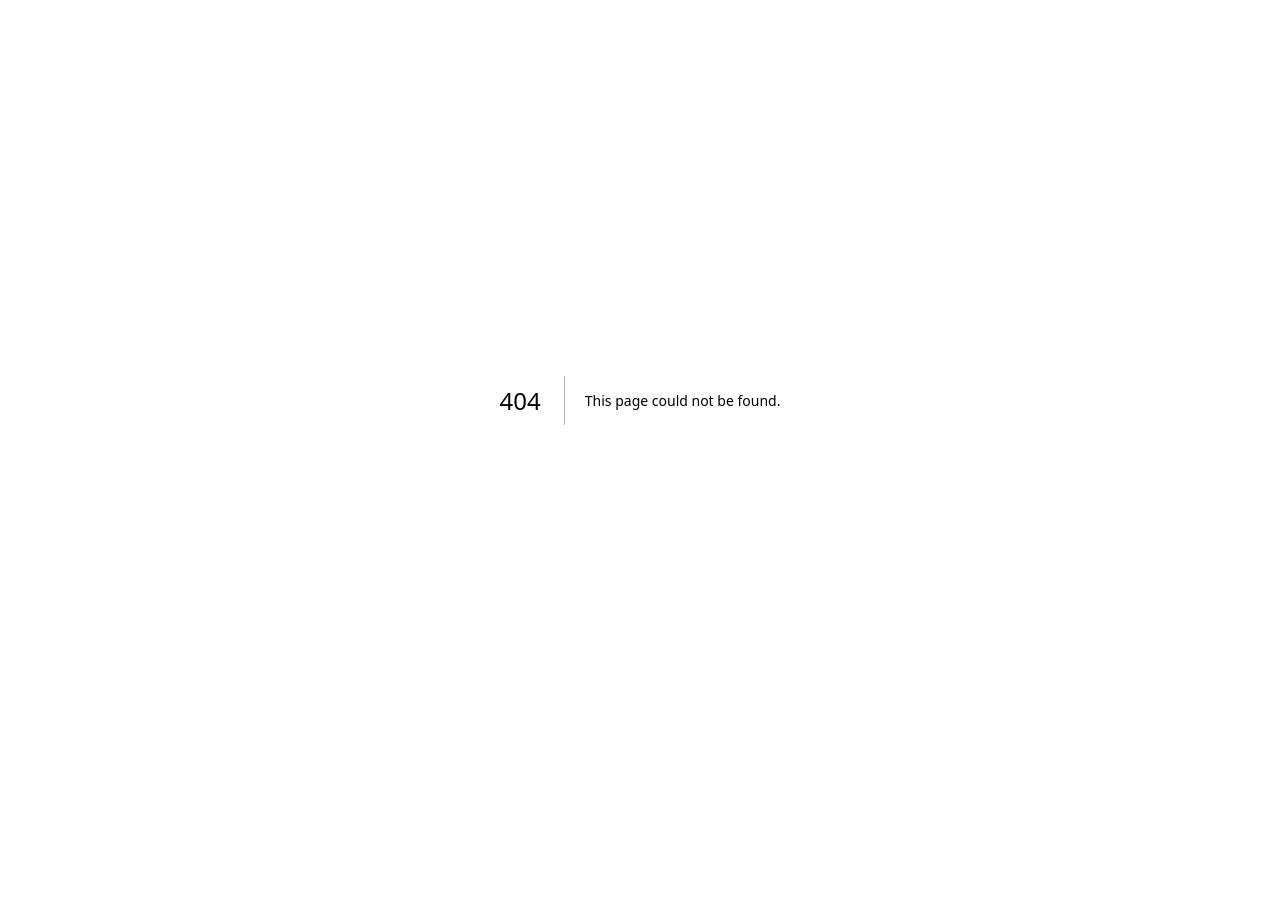
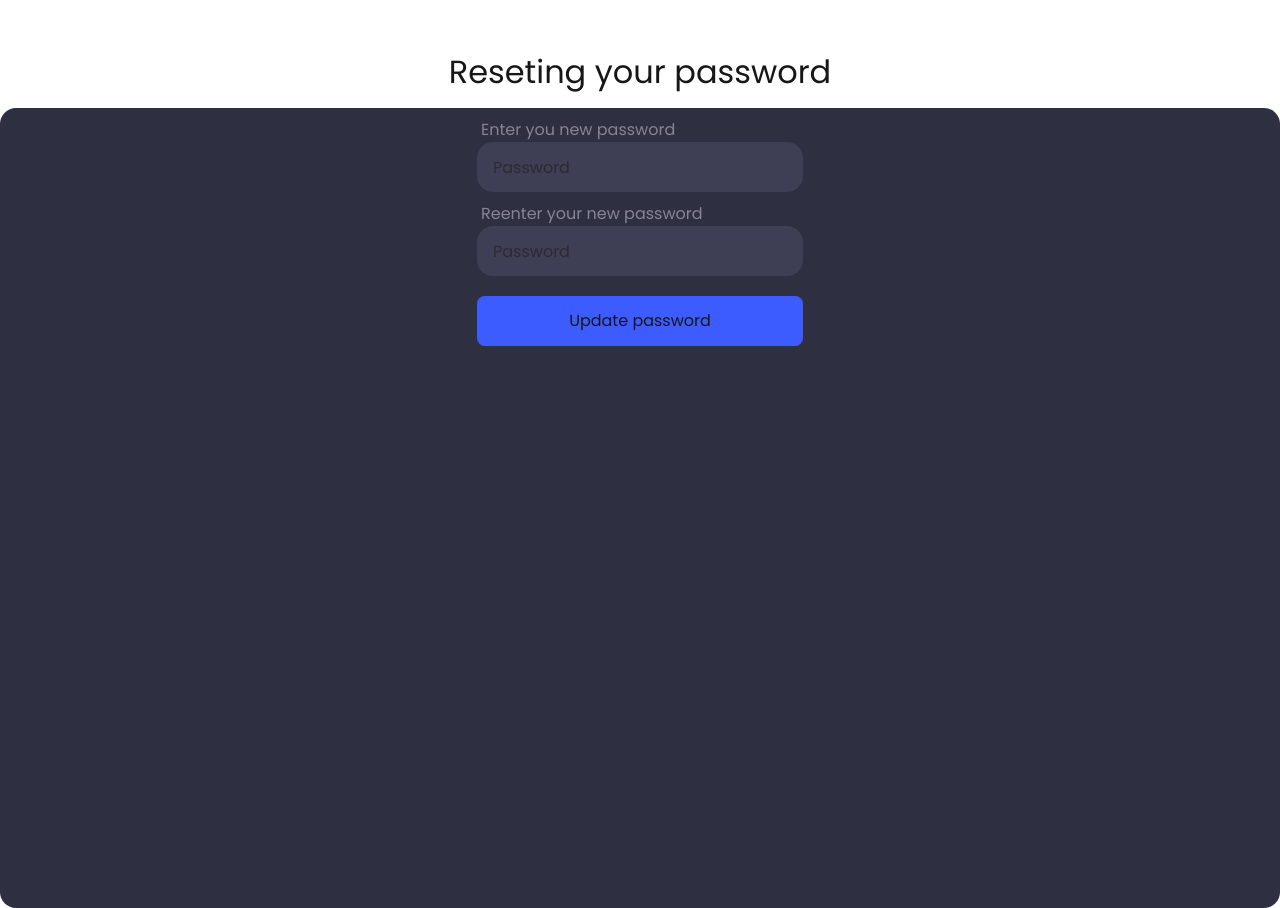
Before and after one commit to DhwtjNepomuceno/course-platform, a Next.js app: page /ResetPassword in a window 1280 px wide. Before the commit this address had no page. Before the commit the page ends 800 px from the top, so only its background shows below. Built offline with nearby package versions, Linux system fonts and the light colour scheme.

Commit message:
Padronizando estilos & ResetButton page & + components

```diff
--- a/src/app/ForgotPassword/page.tsx
+++ b/src/app/ForgotPassword/page.tsx
@@ -24,27 +24,27 @@ export default function ForgotPassword() {
     }
     return (
         <div className="grid place-items-center mt-12">
-            <h1 className="text-[32px]">Forgot my password</h1>
-            <p className="text-center text-gray-400 max-w-100">In order to reset your password, enter your e-mail and we&apos;ll send a code.</p>
+            <h1 className="text-title-t">Forgot my password</h1>
+            <p className="text-center text-[#a8a8c5] max-w-100 text-subtitle-t">In order to reset your password, enter your e-mail and we&apos;ll send a code.</p>
 
-            <div className="min-w-screen min-h-screen bg-gray-700 rounded-2xl mt-3 justify-items-center">
+            <div className="min-w-screen min-h-screen bg-surface-c rounded-2xl mt-3 justify-items-center">
                 <form onSubmit={handleSubmit(handleSubmitFn)}>
 
                     <div className="grid mt-2.5 w-81.5">
                         <label htmlFor="email">Your E-mail</label>
                         <input
-                            className={`bg-gray-600 w-81.5 h-12.5 rounded-lg pl-4 outline-none transition-all hover:bg-gray-500 hover:placeholder:text-gray-300
-                            ${errors.email && "outline outline-red-600"}`}
+                            className={`bg-input-c w-81.5 h-12.5 rounded-lg pl-4 outline-none transition-all hover:bg-gray-500 hover:placeholder:text-gray-300
+                            ${errors.email && "outline outline-error-c"}`}
                             id="email"
                             type="email"
                             placeholder="E-mail"
                             autoComplete="email"
                             {...register('email', { required: true })}
                         />
-                        {errors.email && <span className="text-red-600 text-[12px] max-w-81.5">
+                        {errors.email && <span className="text-error-c text-error-t max-w-81.5">
                             * You must enter your e-mail adress.</span>}
                     </div>
-                    <Link href="/PasswordCode">
+                    <Link href="/ResetPassword">
                         <button
                             className="bg-blue-600 w-81.5 h-12.5 rounded-lg mt-5 mb-1 hover:bg-blue-500"
                             type="submit">Next</button>
@@ -52,7 +52,7 @@ export default function ForgotPassword() {
 
                 </form>
                 <div>
-                    <Link href='/Login' className="text-[12px] mt-4 hover:text-blue-300 hover:underline">Cancel</Link>
+                    <Link href='/Login' className="text-error-t mt-4 hover:text-blue-300 hover:underline">Cancel</Link>
                 </div>
             </div>
 
--- a/src/app/Login/page.tsx
+++ b/src/app/Login/page.tsx
@@ -46,15 +46,15 @@ export default function Login() {
 
   return (
     <div className="grid place-items-center mt-12">
-      <h1 className="text-[32px]">Log In</h1>
+      <h1 className="text-title-t">Log In</h1>
 
-      <div className=" min-w-screen min-h-screen bg-[#2F2F42] rounded-2xl mt-3 justify-items-center">
+      <div className="min-w-screen min-h-screen bg-surface-c rounded-2xl mt-3 justify-items-center">
         <form onSubmit={handleSubmit(handleSubmitFn)}>
 
           <div className="grid mt-2.5 w-81.5">
-            <label className="text-[#858597] ml-1" htmlFor="email">Your E-mail</label>
+            <label className="text-label-c ml-1" htmlFor="email">Your E-mail</label>
             <input
-              className={`bg-[#3E3E55] w-81.5 h-12.5 rounded-2xl pl-4 outline-none transition-all hover:bg-[#61617e] hover:placeholder:text-gray-300
+              className={`bg-input-c w-81.5 h-12.5 rounded-2xl pl-4 outline-none transition-all hover:bg-input-hover-c hover:placeholder:text-placeholder-hover-c
                 ${errors.email && "outline outline-red-600"}`}
               id="email"
               type="email"
@@ -62,14 +62,14 @@ export default function Login() {
               autoComplete="email"
               {...register('email', { required: true })}
             />
-            {errors.email && <span className="text-red-600 text-[12px] max-w-81.5">
+            {errors.email && <span className="text-red-600 text-error-t max-w-81.5">
               * You must enter your e-mail adress.</span>}
           </div>
 
           <div className="grid mt-2.5 w-81.5">
-            <label className="text-[#858597] ml-1" htmlFor="password">Password</label>
+            <label className="text-label-c text-label-t ml-1" htmlFor="password">Password</label>
             <input
-              className={`bg-[#3E3E55] w-81.5 h-12.5 rounded-2xl pl-4 outline-none transition-all hover:bg-[#61617e] hover:placeholder:text-gray-300
+              className={`bg-input-c w-81.5 h-12.5 rounded-2xl pl-4 outline-none transition-all hover:bg-input-hover-c hover:placeholder:text-placeholder-hover-c
                 ${errors.password && "outline outline-red-600"}`}
               id="password"
               type="password"
@@ -79,28 +79,27 @@ export default function Login() {
               {...register('password', { required: true, minLength: 6 })}
             />
             {errors.password?.type === "required" &&
-              <span className="text-red-600 text-[12px] max-w-81.5">
+              <span className="text-red-600 text-error-t max-w-81.5">
                 * You must enter your password.</span>}
             {errors.password?.type === "minLength" &&
-              <span className="text-red-600 text-[12px] max-w-81.5">
+              <span className="text-red-600 text-error-t max-w-81.5">
                 * Your password must be 6 characteres or more.</span>}
           </div>
 
           <div className="w-full text-right">
-            <Link className="text-[14px] text-[#858597] hover:text-[#aeaec0] hover:underline"
+            <Link className="text-[14px] text-label-c hover:text-[#aeaec0] hover:underline"
               href='/ForgotPassword'>Forgot your password?</Link>
           </div>
 
           <button
-            className="bg-[#3D5CFF] w-81.5 h-12.5 rounded-lg mt-5 mb-1 hover:bg-[#5d76f7]"
+            className="bg-button-c w-81.5 h-12.5 rounded-lg mt-5 mb-1 hover:bg-button-hover-c"
             type="submit">Log in</button>
 
         </form>
+
         <div>
-
           <Link href='/Signup' className="text-[14px] text-gray-400 mt-4">Doesn&apos;t have an account?
             <span className="text-[#5d76f7] hover:underline hover:text-[#9aa7e9]"> Sign Up</span></Link>
-
         </div>
 
       </div>
--- a/src/app/PasswordCode/page.tsx
+++ /dev/null
@@ -1,75 +0,0 @@
-"use client"
-
-import { ForgotPasswordForm } from "@/utils"
-import Link from "next/link"
-import { useForm } from "react-hook-form"
-
-export default function ForgotPassword() {
-    const { handleSubmit, formState: { errors } } = useForm<ForgotPasswordForm>()
-
-    async function handleSubmitFn(data: ForgotPasswordForm) {
-        try {
-            const response = await fetch("api/Auth/ForgotPassword", {
-                method: "POST",
-                headers: {
-                    "Content-Type": "application/json"
-                },
-                body: JSON.stringify(data)
-            })
-            const result = await response.json()
-            console.log(result)
-        } catch (error) {
-            console.error(error)
-        }
-    }
-    return (
-
-    <div className="min-h-screen bg-gray-700 rounded-2xl flex flex-col items-center pt-12">
-
-        <form
-            onSubmit={handleSubmit(handleSubmitFn)}
-            className="flex flex-col items-center">
-            <h1 className="text-[32px] mb-4">
-                Forgot my password
-            </h1>
-
-            <p className="text-center text-gray-400">
-                Enter the code sent in your e-mail.
-            </p>
-
-            <p className="text-center text-gray-400 mb-6">
-                Do not forward your code to anyone.
-            </p>
-
-            <div className="flex gap-3 mb-4">
-
-                {[...Array(6)].map((_, i) => (
-                <input
-                key={i}
-                type="text"
-                maxLength={1}
-                autoComplete="none"
-                className="w-12 h-12 bg-gray-600 rounded-xl text-center text-xl outline-none hover:bg-gray-500 focus:ring-2 focus:ring-blue-500 transition-all"/>
-                ))}
-
-            </div>
-                {errors.confirmationCode && (
-                <span className="text-red-600 text-[12px] mb-2">
-                    * You must enter the correct code.
-                </span>
-                )}
-
-                <button
-                    className="bg-blue-600 w-81.5 h-12.5 rounded-lg mt-3 hover:bg-blue-500 transition-all"
-                    type="submit">
-                    Next
-                </button>
-
-                <Link
-                    href="/Login"
-                    className="text-[12px] mt-4 hover:text-blue-300 hover:underline">
-                    Cancel
-                </Link>
-        </form>
-    </div>
-    )}
--- /dev/null
+++ b/src/app/ResetPassword/page.tsx
@@ -0,0 +1,26 @@
+"use client"
+
+import Input from "@/components/Input"
+import Button from "@/components/Button"
+
+export default function ResetPassword() {
+
+    return (
+        <div className="grid place-items-center mt-12">
+            <h1 className="text-title-t">Reseting your password</h1>
+
+
+            <div className="min-w-screen min-h-screen bg-surface-c rounded-2xl mt-3 justify-items-center">
+                <form>
+                    <Input label="Enter you new password" id="newPassword" type="password" placeholder="Password" />
+                    <Input label="Reenter your new password" id="passwordConfirm" type="password" placeholder="Password" />
+                </form>
+                <div>
+                    <Button type="submit">Update password</Button>
+                </div>
+
+            </div>
+        </div>
+
+    )
+}
--- /dev/null
+++ b/src/components/Button/index.tsx
@@ -0,0 +1,8 @@
+export default function Button({children, type, action}: {children: string, type: "submit" | "button", action?: () => void}) {
+
+    return (
+        <button
+            className="bg-button-c w-81.5 h-12.5 rounded-lg mt-5 mb-1 hover:bg-button-hover-c"
+            type={type} onClick={action}>{children}</button>
+    )
+}
--- /dev/null
+++ b/src/components/Input/index.tsx
@@ -0,0 +1,15 @@
+
+export default function Input({label, id, type, placeholder}: {label: string, id: string, type: string, placeholder: string}) {
+
+    return (
+        <div className="grid mt-2.5 w-81.5">
+            <label className="text-label-c text-label-t ml-1" htmlFor={id}>{label}</label>
+            <input
+                className="bg-input-c w-81.5 h-12.5 rounded-2xl pl-4 outline-none transition-all hover:bg-input-hover-c hover:placeholder:text-placeholder-hover-c"
+                id={id}
+                type={type}
+                placeholder={placeholder}
+            />
+        </div>
+    )
+}
--- a/src/styles/globals.css
+++ b/src/styles/globals.css
@@ -8,6 +8,27 @@
 @theme inline {
   --color-background: var(--background);
   --color-foreground: var(--foreground);
+
+  --color-surface-c: #2F2F42;
+  --color-input-c: #3E3E55;
+  --color-input-hover-c: #61617E;
+
+  --color-title-c: #FFFFFF;
+  --color-subtitle-c: #A8A8C5;
+  --color-label-c: #858597;
+  --color-placeholder-hover-c: #C3C3D9;
+  --color-text-c: #FFFFFF;
+  --color-link-c: #5D76F7;
+  --color-link-hover-c: #9AA7E9;
+  --color-error-c: #ED1111;
+
+  --color-button-c: #3D5CFF;
+  --color-button-hover-c: #5D76F7;
+
+  --text-title-t: 32px;
+  --text-subtitle-t: 15.5px;
+  --text-error-t: 12px;
+
   --font-sans: var(--font-poppins-sans);
 }
 
```
